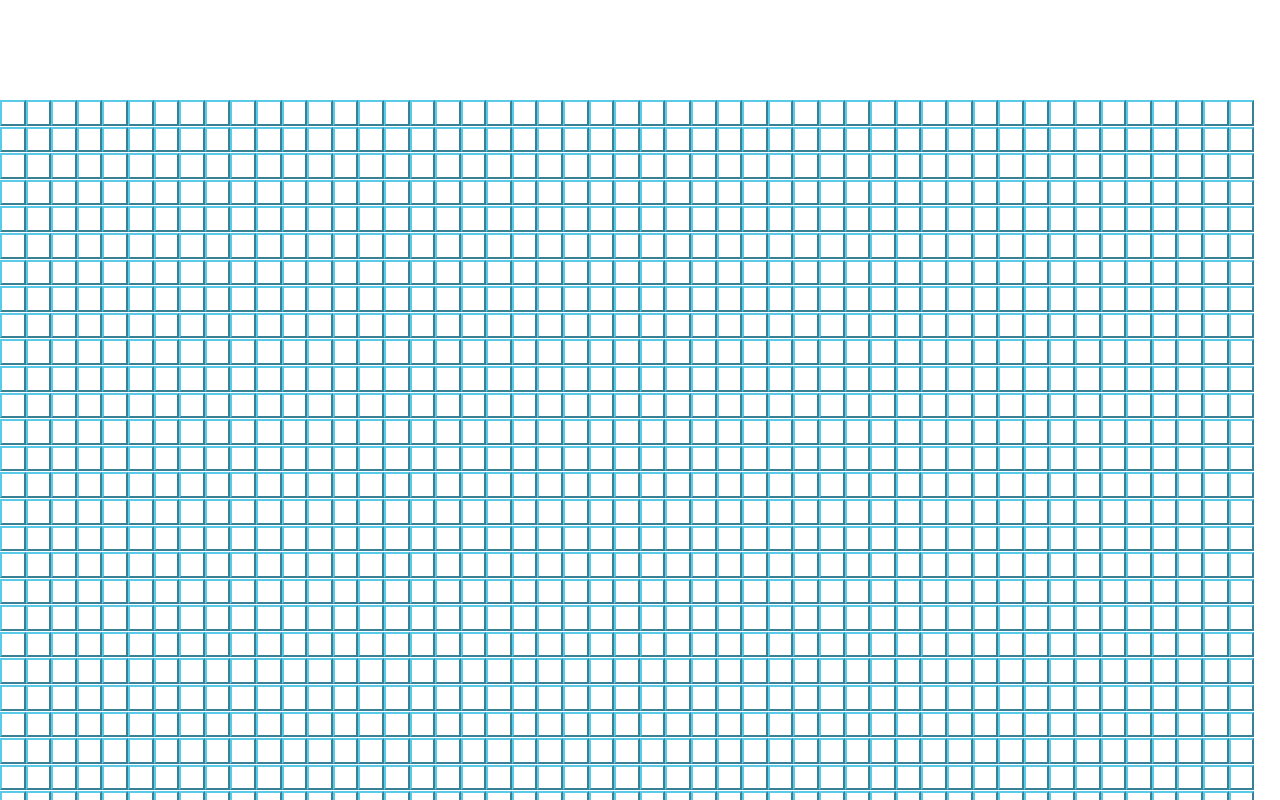
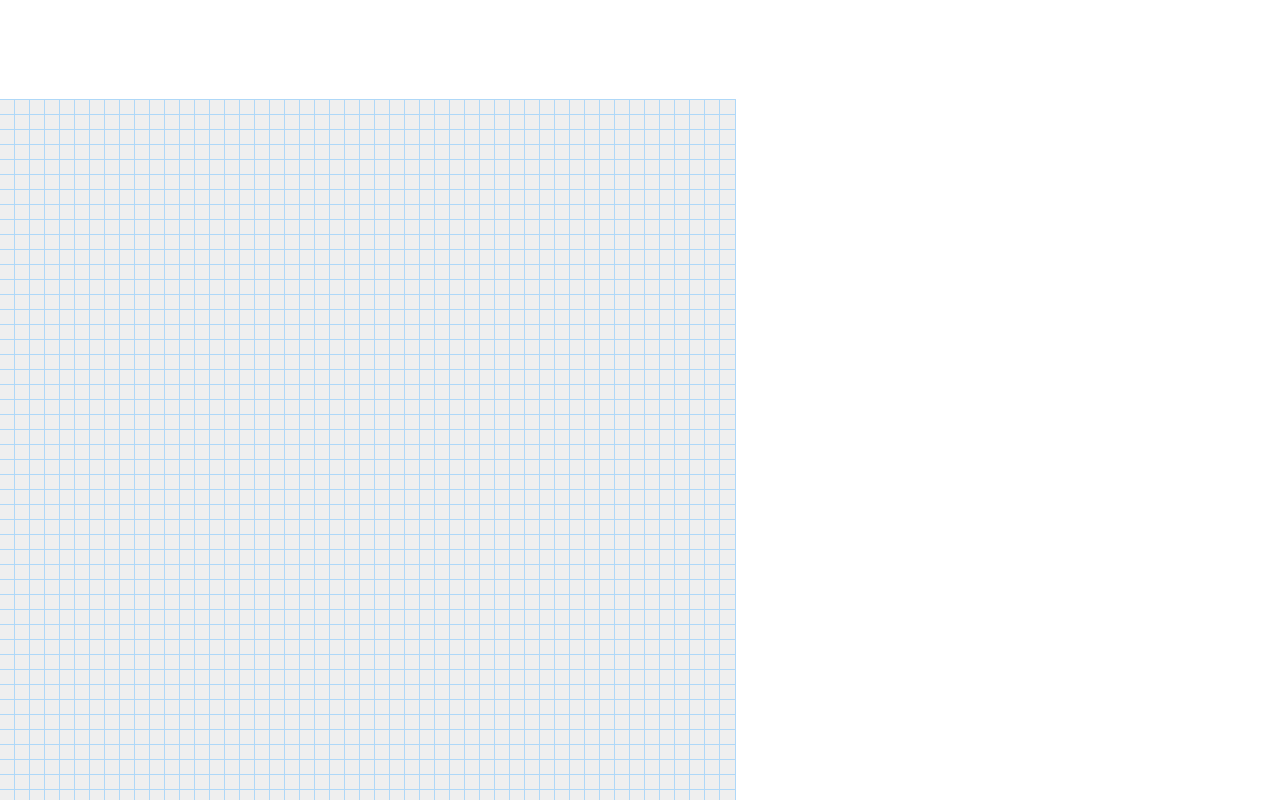
Before and after one commit to frostace/Dynamic-Path-Planning, a React (Create React App) app in the folder hide-and-seek/: page / in a window 1280 px wide. Shown: the top 800 px of the page. Built offline with nearby package versions, Linux system fonts and the light colour scheme.

Commit message:
release 1.2
1. added wall animation for css
2. removed gap between vertical divs by adding "line-height: 0"

```diff
--- a/hide-and-seek/src/Game.jsx
+++ b/hide-and-seek/src/Game.jsx
@@ -20,9 +20,7 @@ class Game extends React.Component {
 		this.state = {
 			mouseIsDown: false,
 			squareList: squareIndices,
-			boardSquareColors: Array(boardRowNum * boardRowNum).fill(
-				originColor
-			),
+			boardSquareIsWall: Array(boardRowNum * boardRowNum).fill(false),
 			stepNumber: 0,
 			xIsNext: true
 		};
@@ -30,18 +28,19 @@ class Game extends React.Component {
 		this.handleMouseUpAndDown = this.handleMouseUpAndDown.bind(this);
 	}
 
-	handleMouseFlip(i) {
+	handleMouseFlip(event, i) {
+		console.log(event);
 		if (!this.state.mouseIsDown) return;
-		const tmpSquares = this.state.boardSquareColors.slice();
+		const tmpSquares = this.state.boardSquareIsWall.slice();
 
-		tmpSquares[i] =
-			tmpSquares[i] === originColor || tmpSquares[i] === null
-				? flippedColor
-				: originColor;
+		tmpSquares[i] = !tmpSquares[i];
+		// tmpSquares[i] === originColor || tmpSquares[i] === null
+		// 	? flippedColor
+		// 	: originColor;
 
 		this.setState({
-			boardSquareColors: tmpSquares,
-			// boardSquareColors: update(this.state.boardSquareColors, {
+			boardSquareIsWall: tmpSquares,
+			// boardSquareIsWall: update(this.state.boardSquareIsWall, {
 			// 	i: { $set: tmpSquares[i] }
 			// }),
 			xIsNext: !this.state.xIsNext
@@ -63,8 +62,14 @@ class Game extends React.Component {
 				return (
 					<Square
 						key={overallIdx}
-						color={this.state.boardSquareColors[overallIdx]}
-						onMouseOver={() => this.handleMouseFlip(overallIdx)}
+						isWall={this.state.boardSquareIsWall[overallIdx]}
+						// color={this.state.boardSquareIsWall[overallIdx]}
+						onMouseOver={() =>
+							this.handleMouseFlip("over", overallIdx)
+						}
+						onClick={() =>
+							this.handleMouseFlip("click", overallIdx)
+						}
 					/>
 				);
 			});
@@ -78,7 +83,7 @@ class Game extends React.Component {
 				<div className="game-board">
 					<Board
 						className="board"
-						squares={this.state.boardSquareColors}
+						squares={this.state.boardSquareIsWall}
 						// onClick={i => this.handleClick(i)}
 						onMouseDown={this.handleMouseUpAndDown}
 						onMouseUp={this.handleMouseUpAndDown}
--- a/hide-and-seek/src/Square.jsx
+++ b/hide-and-seek/src/Square.jsx
@@ -2,10 +2,16 @@ import React from "react";
 import "./assets/square.css";
 
 function Square(props) {
+	const isWall = props.isWall ? "square-wall" : "";
 	return (
 		<button
-			style={{ background: props.color }}
-			className="square"
+			// id={`square-${row}-${col}`}
+			// className={`square ${extraClassName}`}
+			// onMouseDown={() => onMouseDown(row, col)}
+			// onMouseEnter={() => onMouseEnter(row, col)}
+			// onMouseUp={() => onMouseUp()}
+			// style={{ background: props.color }}
+			className={`square ${isWall}`}
 			onMouseOver={props.onMouseOver}
 		></button>
 	);
--- a/hide-and-seek/src/assets/board.css
+++ b/hide-and-seek/src/assets/board.css
@@ -4,4 +4,5 @@
 
 .board-row {
 	margin: 0;
+	line-height: 0;
 }
--- a/hide-and-seek/src/assets/square.css
+++ b/hide-and-seek/src/assets/square.css
@@ -1,8 +1,49 @@
 .square {
-	height: 2vw;
-	width: 2vw;
+	/* height: 2vw;
+    width: 2vw; */
+	height: 15px;
+	width: 15px;
+	margin: 0;
+	padding: 0;
 	/* border-width: 0.2px; */
-	border-color: #59cbe8;
+	/* border-color: #59cbe8; */
 	/* margin: 0.5px; */
+	/* outline: none; */
+	border: none;
+	outline: 1px solid rgb(175, 216, 248);
+	display: inline-block;
+}
+
+.square-wall {
 	outline: none;
+	animation-name: becomeWall;
+	animation-duration: 1s;
+	animation-timing-function: ease-out;
+	animation-delay: 0;
+	animation-direction: alternate;
+	animation-iteration-count: 1;
+	animation-fill-mode: forwards;
+	animation-play-state: running;
 }
+
+@keyframes becomeWall {
+	0% {
+		transform: scale(0.3);
+		background-color: rgba(0, 0, 66, 0.75);
+		border-radius: 100%;
+	}
+
+	50% {
+		background-color: rgba(0, 0, 66, 0.75);
+	}
+
+	75% {
+		transform: scale(1.2);
+		background-color: rgba(0, 0, 66, 0.75);
+	}
+
+	100% {
+		transform: scale(1);
+		background-color: rgba(0, 0, 66, 0.75);
+	}
+}
```
